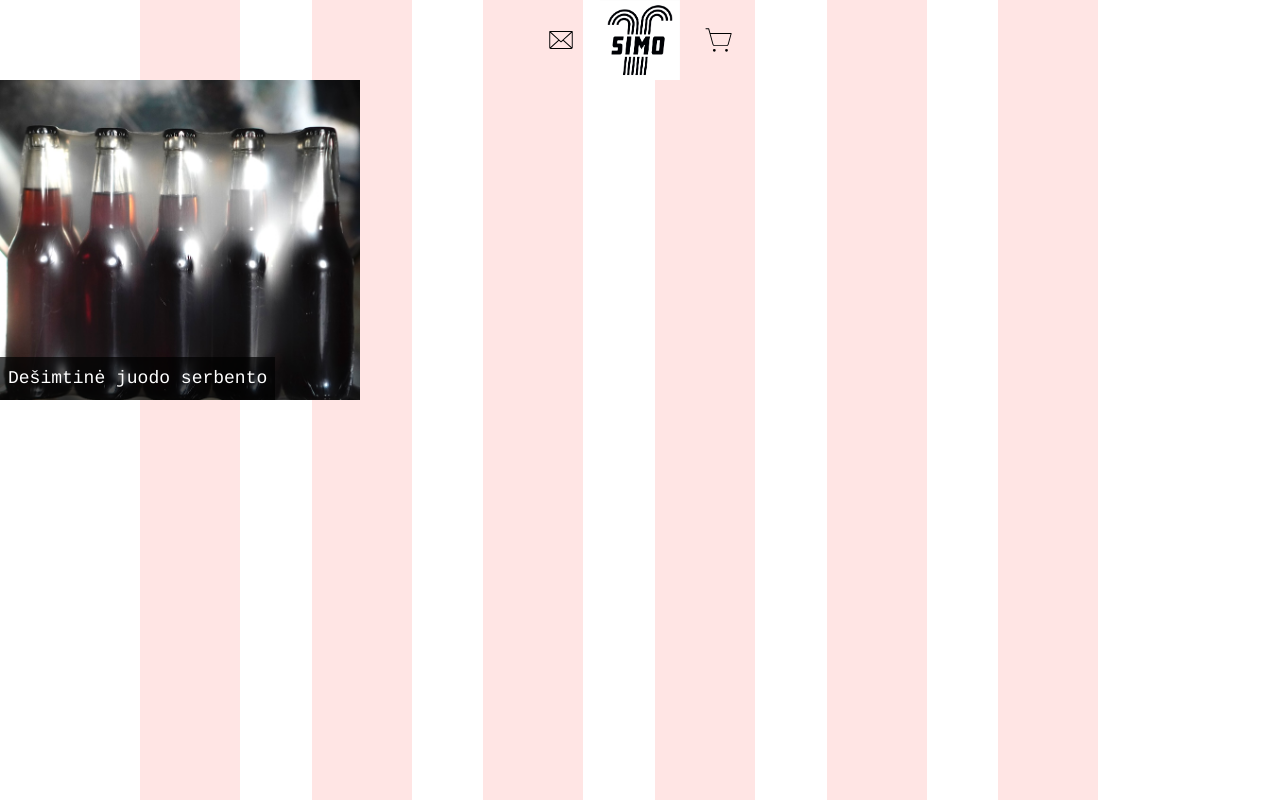
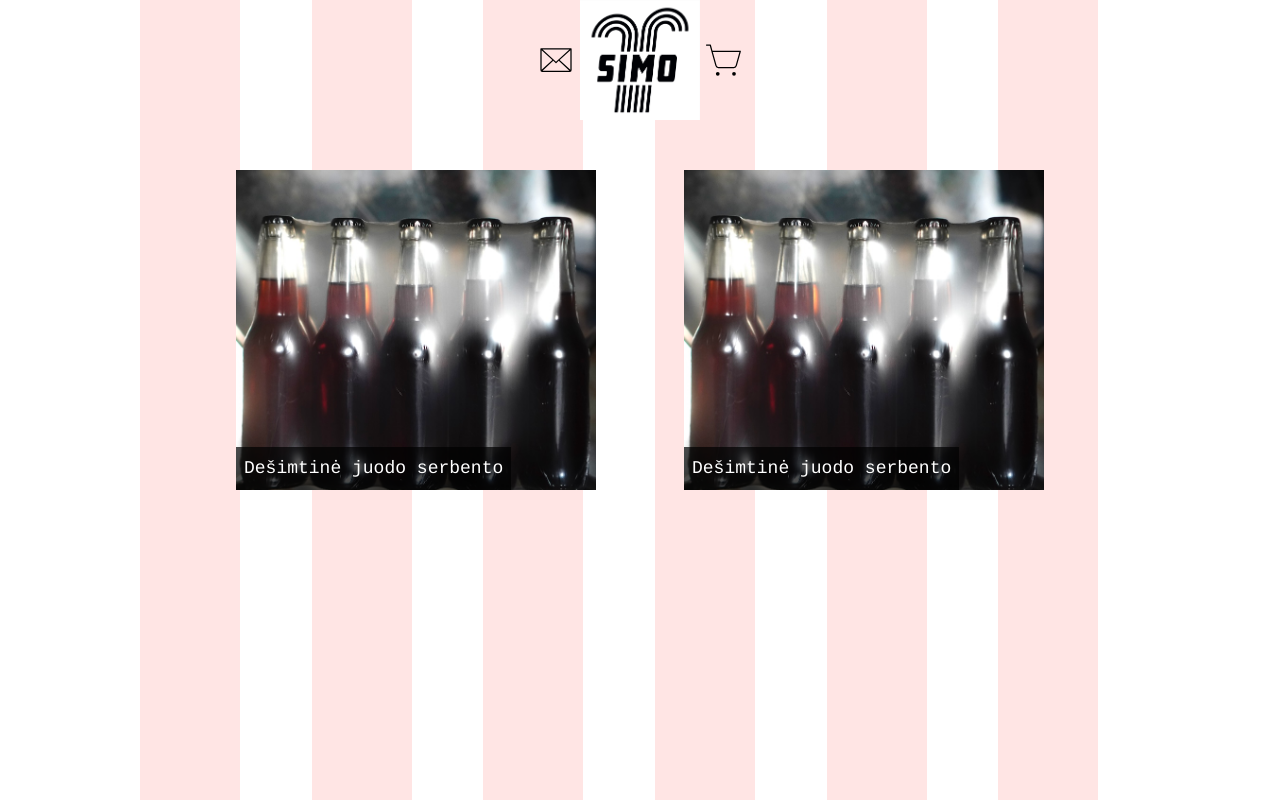
Before and after one commit to IngaGd/Simo-limo, a React (Vite) app in the folder limo-shop-app/: page / in a window 1280 px wide. Built offline with nearby package versions, Linux system fonts and the light colour scheme.

Commit message:
Add home page layout

```diff
--- a/limo-shop-app/src/common/components/Header/header.module.scss
+++ b/limo-shop-app/src/common/components/Header/header.module.scss
@@ -4,7 +4,7 @@
   display: grid;
   position: absolute;
   z-index: 2;
-  height: 10vh;
+  height: 15vh;
   width: 100%;
   grid-template-columns: 45% 10% 45%;
   color: $color-primary-3;
--- a/limo-shop-app/src/common/components/Icon/icon.module.scss
+++ b/limo-shop-app/src/common/components/Icon/icon.module.scss
@@ -13,6 +13,6 @@
 }
 
 .size {
-  width: 3rem;
-  height: 3rem;
+  width: 4rem;
+  height: 4rem;
 }
--- a/limo-shop-app/src/common/components/Logo/logo.module.scss
+++ b/limo-shop-app/src/common/components/Logo/logo.module.scss
@@ -4,6 +4,6 @@
 }
 
 .logo {
-  height: 10vh;
+  height: 15vh;
   align-self: center;
 }
--- a/limo-shop-app/src/common/components/ProductGroupBox/DescriptionTableDropDown/descriptionTableDropDown.module.scss
+++ b/limo-shop-app/src/common/components/ProductGroupBox/DescriptionTableDropDown/descriptionTableDropDown.module.scss
@@ -44,5 +44,5 @@
 
 .details {
   flex-direction: row;
-  gap: 1rem;
+  gap: 2rem;
 }
--- a/limo-shop-app/src/pages/home/Home.tsx
+++ b/limo-shop-app/src/pages/home/Home.tsx
@@ -7,7 +7,12 @@ export default function Home() {
   return (
     <>
       <div className={homeClass}>
-        <ProductGroupBox />
+        <div className={styles.box}>
+          <ProductGroupBox />
+        </div>
+        <div className={styles.box}>
+          <ProductGroupBox />
+        </div>
       </div>
     </>
   );
--- a/limo-shop-app/src/pages/home/home.module.scss
+++ b/limo-shop-app/src/pages/home/home.module.scss
@@ -1,7 +1,17 @@
 .home {
-  margin-top: 10vh;
-  height: 80vh;
-  width: 100%;
+  margin-top: 15vh;
+  height: 85vh;
+  width: 70%;
   position: absolute;
   z-index: 2;
+
+  display: grid;
+  justify-self: anchor-center;
+  grid-template-columns: 1fr 1fr;
+
+  .box {
+    display: flex;
+    justify-content: center;
+    padding: 5rem;
+  }
 }
```
